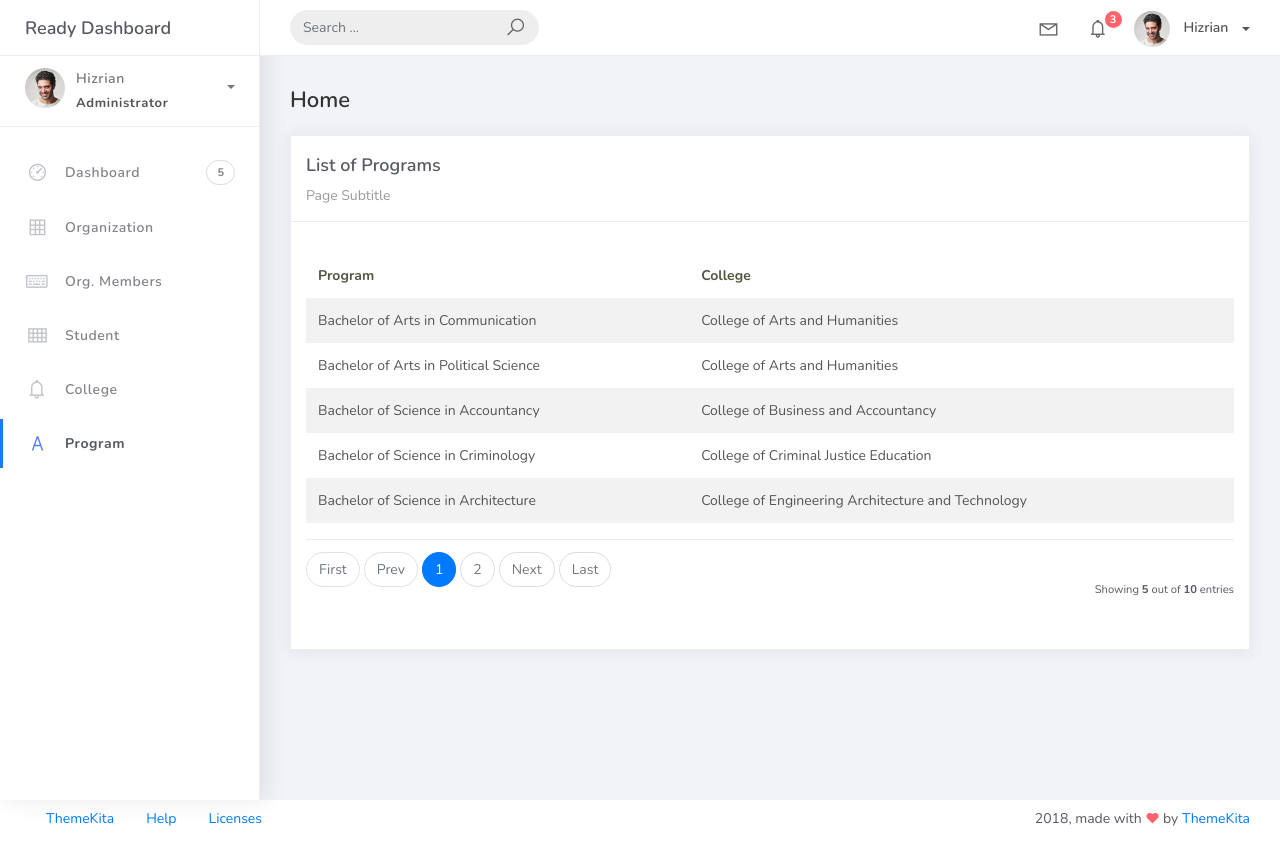
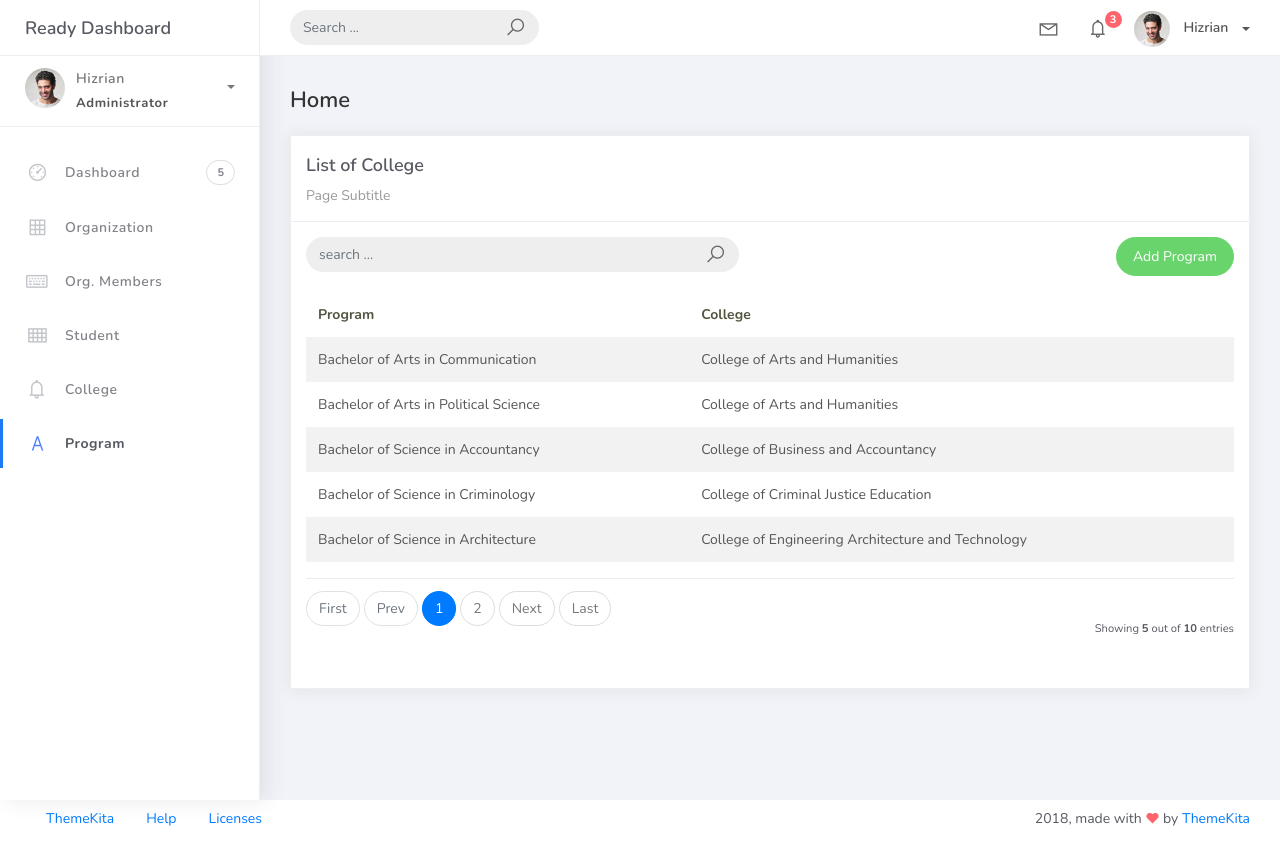
Before and after one commit to itsmedapny/PSUSphere, a Django app: page /program_list in a window 1280 px wide. Run offline with Django 5.2, Linux system fonts and the light colour scheme; data comes from the database, SQL or seed files in the repository; some libraries are stand-ins or nearby versions.

Commit message:
Program create view

```diff
--- a/projectsite/projectsite/urls.py
+++ b/projectsite/projectsite/urls.py
@@ -16,7 +16,7 @@ Including another URLconf
 """
 from django.contrib import admin
 from django.urls import path
-from studentorg.views import HomePageView, OrganizationList, OrganizationCreateView, OrganizationUpdateView, OrganizationDeleteView, OrganizationMemberList, OrganizationMemberCreateView, OrganizationMemberUpdateView, OrganizationMemberDeleteView, StudentList, StudentCreateView, StudentUpdateView, StudentDeleteView, CollegeList, CollegeCreateView, CollegeUpdateView, CollegeDeleteView, ProgramList
+from studentorg.views import HomePageView, OrganizationList, OrganizationCreateView, OrganizationUpdateView, OrganizationDeleteView, OrganizationMemberList, OrganizationMemberCreateView, OrganizationMemberUpdateView, OrganizationMemberDeleteView, StudentList, StudentCreateView, StudentUpdateView, StudentDeleteView, CollegeList, CollegeCreateView, CollegeUpdateView, CollegeDeleteView, ProgramList, ProgramCreateView
 from studentorg import views
 
 urlpatterns = [
@@ -39,4 +39,5 @@ urlpatterns = [
     path('college_list/<pk>', CollegeUpdateView.as_view(), name='college-update'),
     path('college_list/<pk>/delete', CollegeDeleteView.as_view(), name='college-delete'),
     path('program_list', ProgramList.as_view(), name='program-list'),
+    path('program_list/add', ProgramCreateView.as_view(), name='program-add'),
 ]
--- a/projectsite/studentorg/views.py
+++ b/projectsite/studentorg/views.py
@@ -3,7 +3,7 @@ from django.shortcuts import render
 from django.views.generic.list import ListView
 from django.views.generic.edit import CreateView, UpdateView, DeleteView
 from studentorg.models import Organization, OrgMember, Student, College, Program
-from studentorg.forms import OrganizationForm, OrgMemberForm, StudentForm, CollegeForm
+from studentorg.forms import OrganizationForm, OrgMemberForm, StudentForm, CollegeForm, ProgramForm
 from django.urls import reverse_lazy
 
 class HomePageView(ListView):
@@ -96,7 +96,7 @@ class CollegeCreateView(CreateView):
     template_name = 'college_add.html'
     success_url = reverse_lazy('college-list')
 
-class CollegeUpdateView(CreateView):
+class CollegeUpdateView(UpdateView):
     model = College
     form_class = CollegeForm
     template_name = 'college_edit.html'
@@ -112,3 +112,9 @@ class ProgramList(ListView):
     context_object_name = 'home'
     template_name = 'program_list.html'
     paginate_by = 5
+
+class ProgramCreateView(CreateView):
+    model = Program
+    form_class = ProgramForm
+    template_name = 'program_add.html'
+    success_url = reverse_lazy('program-list')
--- a/projectsite/templates/program_list.html
+++ b/projectsite/templates/program_list.html
@@ -8,10 +8,29 @@
             <div class="col-md-12">
                 <div class="card">
                     <div class="card-header">
-                        <div class="card-title">List of Programs</div>
+                        <div class="card-title">List of College</div>
                         <div class="card-category">Page Subtitle</div>
                     </div>
                     <div class="card-body">
+                        <div class="row">
+                            <div class="col-md-6">
+                                <form class="navbar-left navbar-form nav-search mr-md-3" action="">
+                                    <div class="input-group">
+                                        <input type="text" placeholder="search ..." class="form-control" />
+                                        <div class="input-group-append">
+                                            <span class="input-group-text">
+                                                <i class="la la-search search-icon"></i>
+                                            </span>
+                                        </div>
+                                    </div>
+                                </form>
+                            </div>
+                            <div class="col-md-6">
+                                <div class="pull-right">
+                                    <a href="{% url 'program-add' %}" class="btn btn-success btn-rounded">Add Program</a>
+                                </div>
+                            </div>
+                        </div>
                         <table class="table table-striped mt-3">
                             <thead>
                                 <tr>
@@ -22,7 +41,7 @@
                             <tbody>
                                 {% for object in object_list %}
                                 <tr>
-                                    <td>{{ object.prog_name}}</td>
+                                    <td>{{ object.prog_name }}</td>
                                     <td>{{ object.college }}</td>
                                 </tr>
                                 {% endfor %}
```
Also changed, not shown: projectsite/studentorg/forms.py (+6 -1 lines), projectsite/templates/program_add.html (added, +30 -0 lines).
